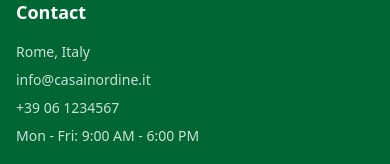
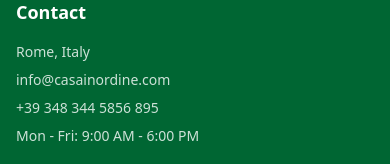
Before and after one commit to edwardcastle/casa-in-ordine, a Next.js app: page /en/about in a window 390 px wide. Shown: the part 3454-3618 px from the top of the page. Built offline with nearby package versions, Linux system fonts and the light colour scheme.

Commit message:
Update contact phone number and email to production values

```diff
--- a/messages/en.json
+++ b/messages/en.json
@@ -241,8 +241,8 @@
     "info": {
       "title": "Information",
       "location": "Rome, Italy",
-      "email": "info@casainordine.it",
-      "phone": "+39 06 1234567",
+      "email": "info@casainordine.com",
+      "phone": "+39 348 344 5856 895",
       "hours": "Mon - Fri: 9:00 AM - 6:00 PM",
       "social": "Follow us on Instagram"
     }
--- a/messages/es.json
+++ b/messages/es.json
@@ -241,8 +241,8 @@
     "info": {
       "title": "Información",
       "location": "Roma, Italia",
-      "email": "info@casainordine.it",
-      "phone": "+39 06 1234567",
+      "email": "info@casainordine.com",
+      "phone": "+39 348 344 5856 895",
       "hours": "Lun - Vie: 9:00 - 18:00",
       "social": "Síguenos en Instagram"
     }
--- a/messages/it.json
+++ b/messages/it.json
@@ -241,8 +241,8 @@
     "info": {
       "title": "Informazioni",
       "location": "Roma, Italia",
-      "email": "info@casainordine.it",
-      "phone": "+39 06 1234567",
+      "email": "info@casainordine.com",
+      "phone": "+39 348 344 5856 895",
       "hours": "Lun - Ven: 9:00 - 18:00",
       "social": "Seguici su Instagram"
     }
--- a/src/components/JsonLd.tsx
+++ b/src/components/JsonLd.tsx
@@ -4,9 +4,9 @@ export default function JsonLd() {
     '@type': 'LocalBusiness',
     name: 'Casa in Ordine',
     description: 'Servizio professionale di decluttering e home organizing a Roma',
-    url: 'https://casainordine.it',
-    telephone: '+39 06 1234567',
-    email: 'info@casainordine.it',
+    url: 'https://casainordine.com',
+    telephone: '+393483445856895',
+    email: 'info@casainordine.com',
     address: {
       '@type': 'PostalAddress',
       addressLocality: 'Roma',
```
